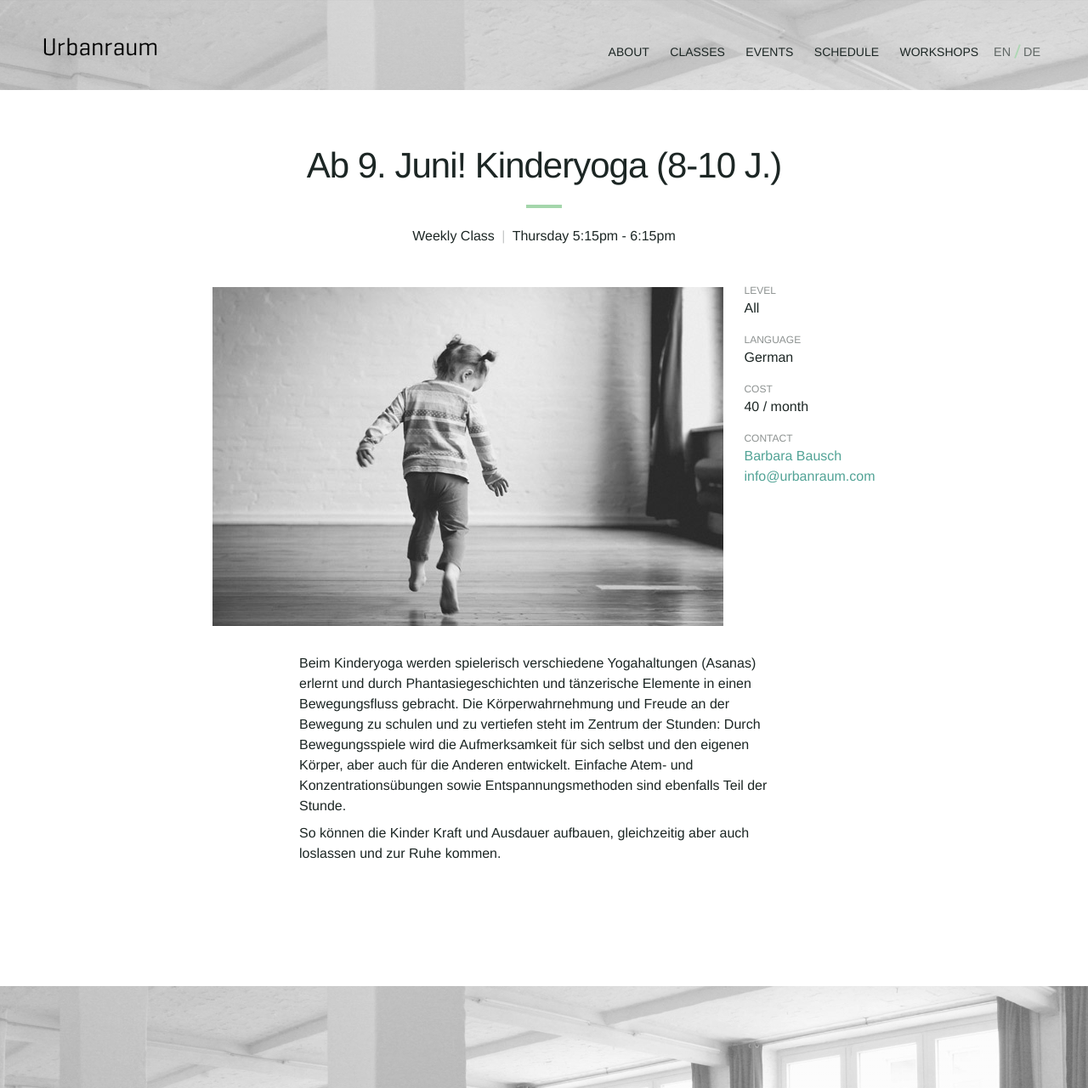
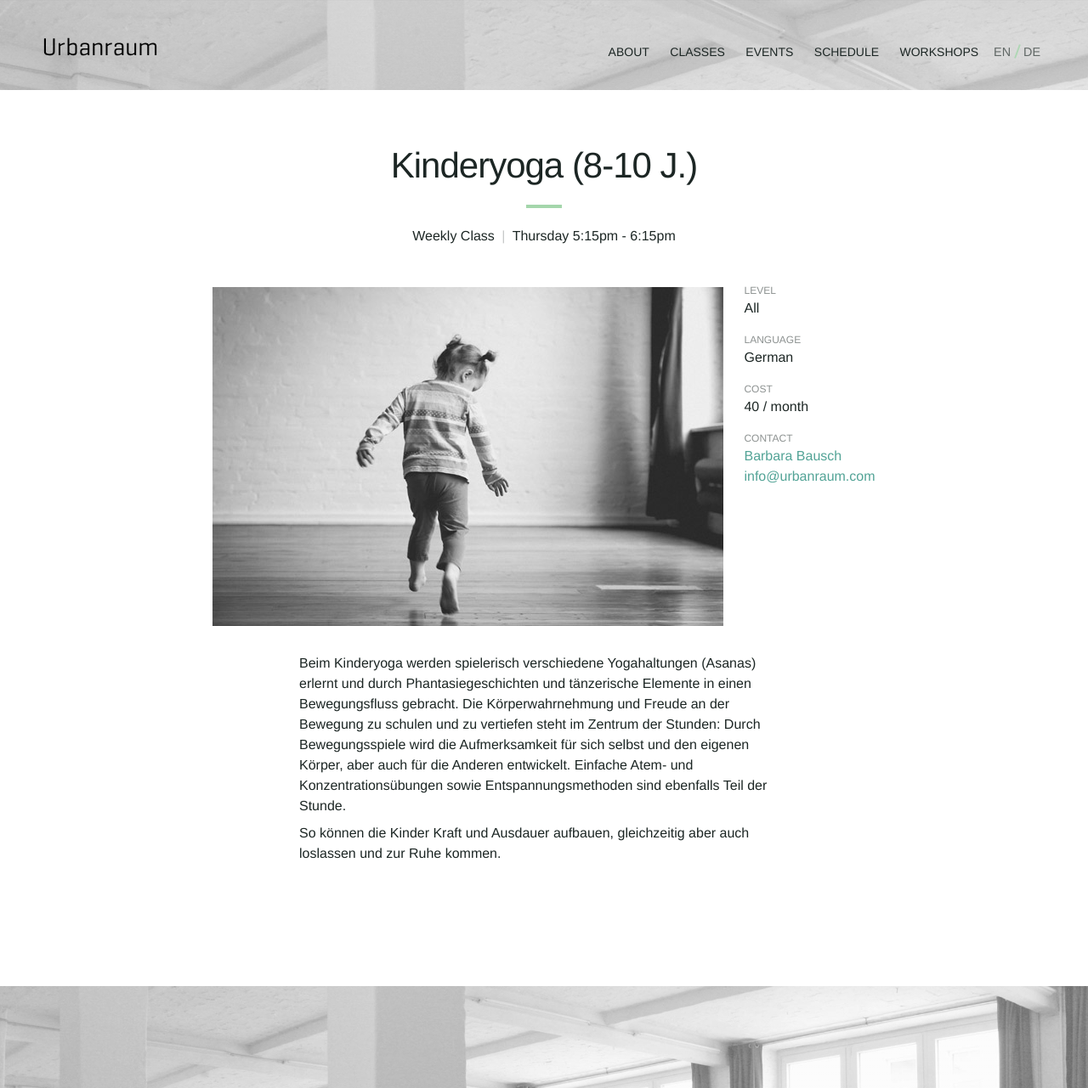
Before and after one commit to Kriesse/urbanraum, a Jekyll site: the page built from _classes/kinderyoga-8-10.md, in a window 1280 px wide. Shown: the whole page at 85% size. Built offline with Jekyll 4.4.1, drawn with Linux system fonts in a browser that asks for light colours; nearby versions of some CDN libraries.

Commit message:
Update kinderyoga-8-10.md

```diff
--- a/_classes/kinderyoga-8-10.md
+++ b/_classes/kinderyoga-8-10.md
@@ -7,8 +7,8 @@ schedule:
     end: "6:15pm"
 image: "class-kinderyoga.jpg"
 
-title_en: "Ab 9. Juni! Kinderyoga (8-10 J.)"
-title_de: "Ab 9. Juni! Kinderyoga (8-10 J.)"
+title_en: "Kinderyoga (8-10 J.)"
+title_de: "Kinderyoga (8-10 J.)"
 
 type_en: "Weekly Class"
 type_de: "Wöchentlicher Kurs"
```
